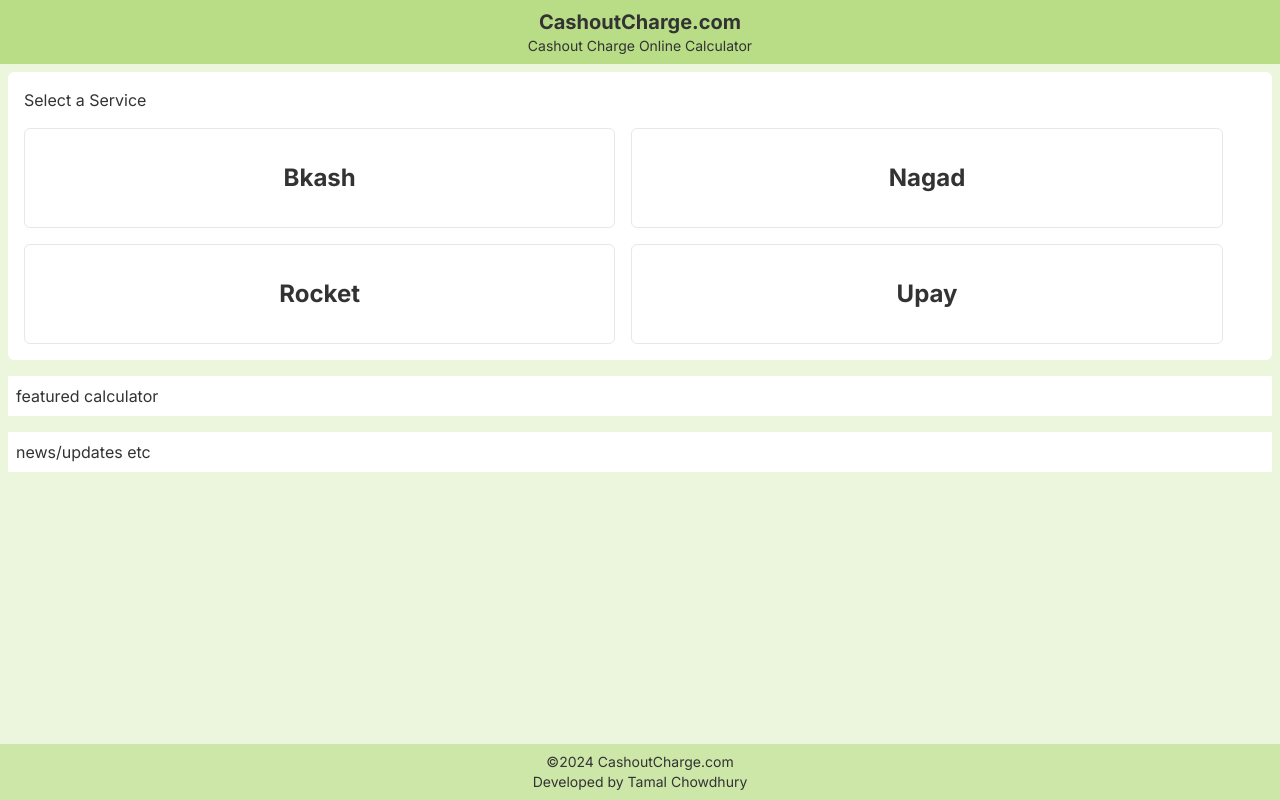
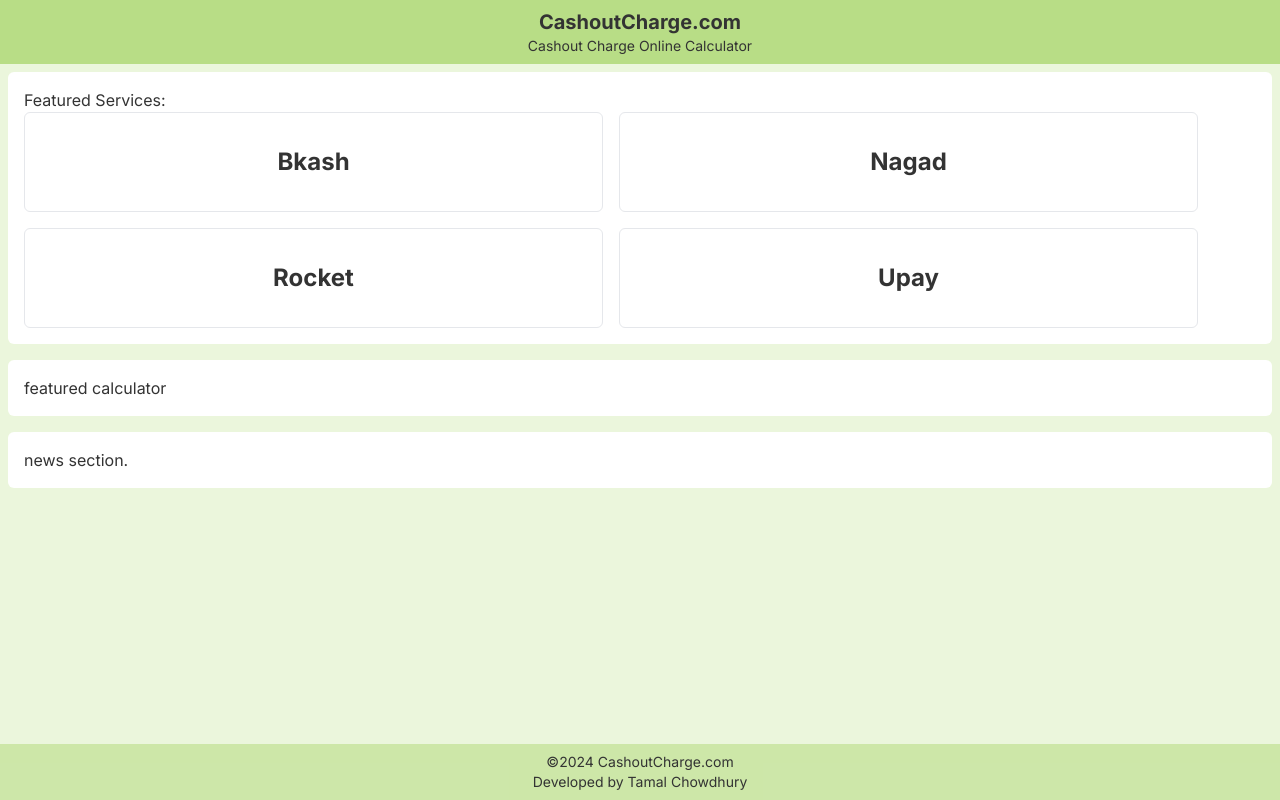
Before and after one commit to tamalchowdhury/cashout-charge-next, a Next.js app: page / in a window 1280 px wide. Built offline with nearby package versions, Linux system fonts and the light colour scheme.

Commit message:
chore: Update BkashPage and Home components with Container component

```diff
--- a/src/app/bkash/page.tsx
+++ b/src/app/bkash/page.tsx
@@ -1,5 +1,13 @@
+import Container from "@/components/container"
+import H1 from "@/components/h1"
 import React from "react"
 
 export default function BkashPage() {
-  return <div>Bkash Cashout Calculator</div>
+  return (
+    <>
+      <Container>
+        <H1>Bkash Cashout Calculator</H1>
+      </Container>
+    </>
+  )
 }
--- a/src/app/page.tsx
+++ b/src/app/page.tsx
@@ -1,4 +1,4 @@
-import Image from "next/image"
+import Container from "@/components/container"
 import Link from "next/link"
 
 const items = [
@@ -22,13 +22,13 @@
 
 export default function Home() {
   return (
-    <main className='h-full flex flex-col gap-4 '>
-      <section className='flex-1 bg-white p-4 min-h-[200px] rounded-md'>
-        <h1 className='mb-4'>Select a Service</h1>
+    <main className='h-full flex flex-col'>
+      <Container>
+        <p>Featured Services:</p>
         <div className='flex flex-wrap gap-4'>
           {items.map((item) => (
             <Link
-              className='flex items-center justify-center rounded-md basis-[48%] h-[100px] p-4 border'
+              className='flex items-center justify-center rounded-md basis-[47%] h-[100px] p-4 border'
               href={item.pathname}
               key={item.title}
             >
@@ -38,9 +38,9 @@
             </Link>
           ))}
         </div>
-      </section>
-      <section className='flex-1 bg-white p-2'>featured calculator</section>
-      <section className='flex-1 bg-white p-2'>news/updates etc</section>
+      </Container>
+      <Container>featured calculator</Container>
+      <Container>news section.</Container>
     </main>
   )
 }
--- /dev/null
+++ b/src/components/container.tsx
@@ -0,0 +1,7 @@
+import { PropWithChild } from "@/types"
+import React from "react"
+
+// this is meant to be a container
+export default function Container({ children }: PropWithChild) {
+  return <div className='bg-white p-4 rounded-md mb-4'>{children}</div>
+}
--- /dev/null
+++ b/src/components/h1.tsx
@@ -0,0 +1,6 @@
+import { PropWithChild } from "@/types"
+import React from "react"
+
+export default function H1({ children }: PropWithChild) {
+  return <h1 className='font-bold text-2xl mb-2'>{children}</h1>
+}
--- /dev/null
+++ b/src/types.ts
@@ -0,0 +1,3 @@
+export type PropWithChild = {
+  children: React.ReactNode
+}
```
